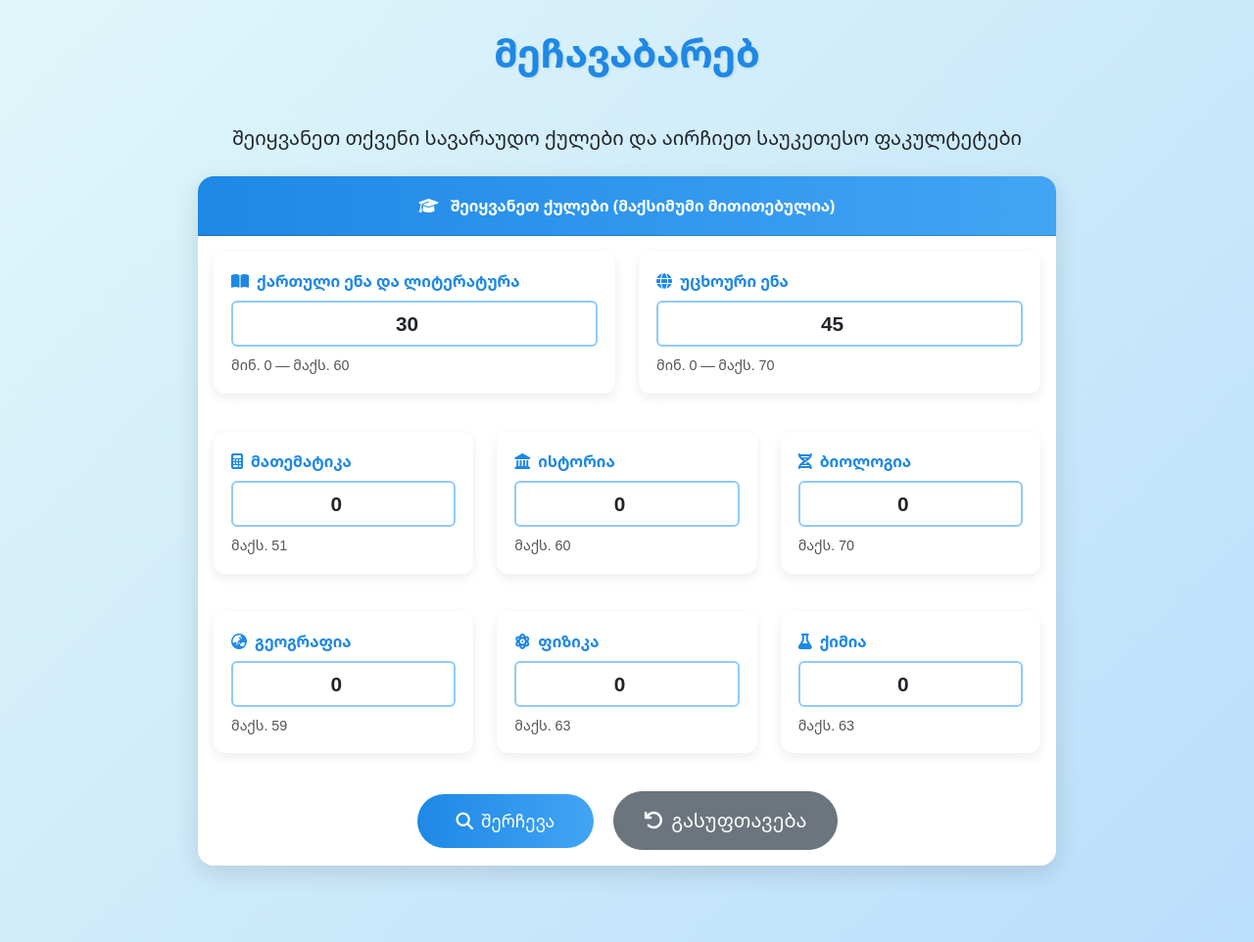
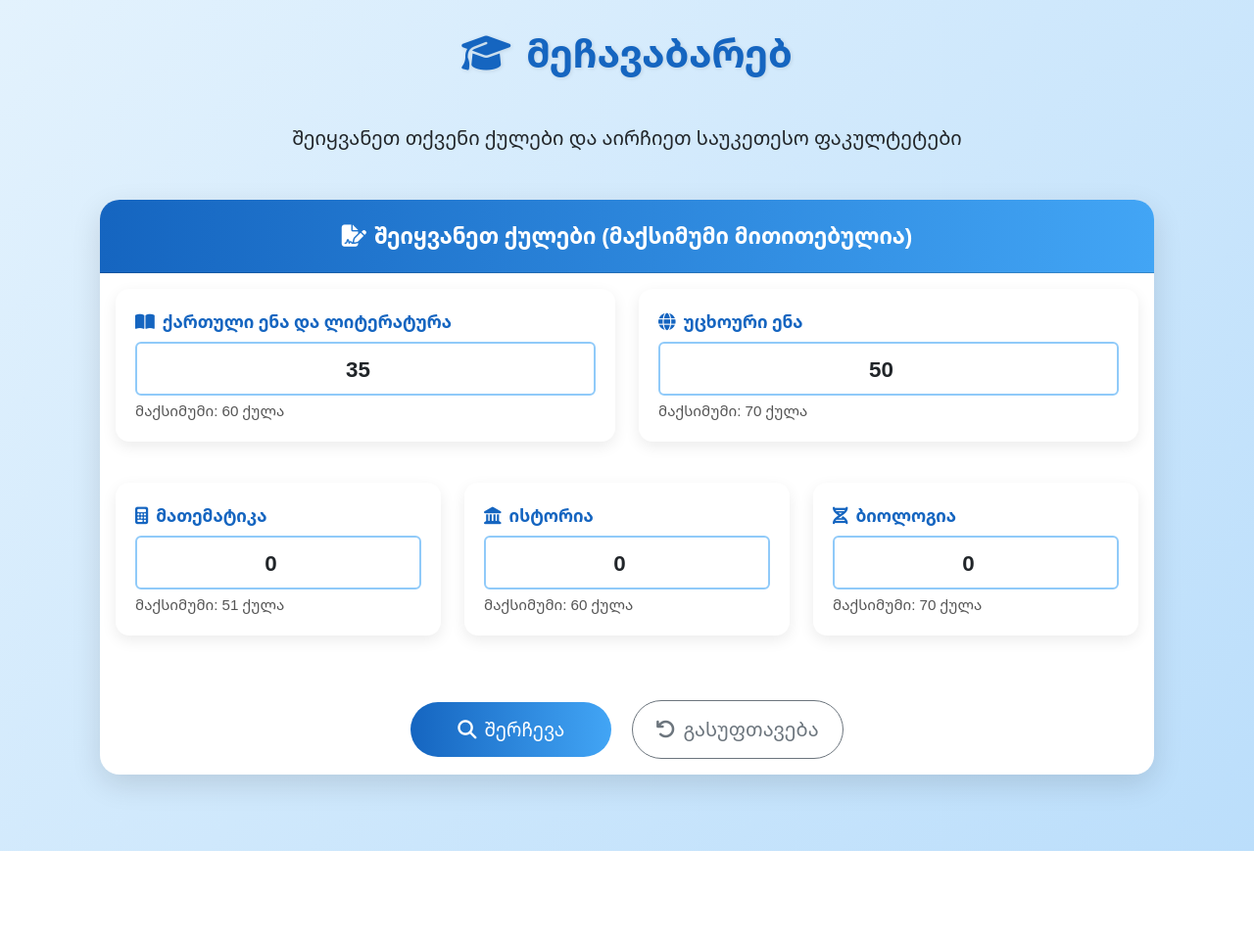
Before and after one commit to CubeCubic/mechavabareb, a Flask app: page / in a window 1280 px wide. Shown: the whole page at 98% size. After the commit the page ends 869 px from the top, so only its background shows below. Run offline with Flask 3, Linux system fonts and the light colour scheme.

Commit message:
Add files via upload

```diff
--- a/templates/index.html
+++ b/templates/index.html
@@ -7,122 +7,61 @@
     <link href="https://cdn.jsdelivr.net/npm/bootstrap@5.3.3/dist/css/bootstrap.min.css" rel="stylesheet">
     <link rel="stylesheet" href="https://cdnjs.cloudflare.com/ajax/libs/font-awesome/6.5.0/css/all.min.css">
     <style>
-        body {
-            font-family: 'Noto Sans Georgian', sans-serif;
-            background: linear-gradient(135deg, #e0f7fa, #bbdefb);
-            min-height: 100vh;
-            padding: 30px 15px;
-        }
-        .container {
-            max-width: 900px;
-        }
-        h1 {
-            color: #1e88e5;
-            font-weight: 700;
-            text-shadow: 1px 1px 3px rgba(0,0,0,0.1);
-        }
-        .card {
-            border: none;
-            border-radius: 16px;
-            box-shadow: 0 8px 25px rgba(0,0,0,0.12);
-            overflow: hidden;
-        }
-        .card-header {
-            background: linear-gradient(90deg, #1e88e5, #42a5f5);
-            color: white;
-            font-weight: 600;
-            padding: 18px;
-        }
-        .exam-card {
-            background: white;
-            border-radius: 12px;
-            padding: 18px;
-            margin-bottom: 15px;
-            box-shadow: 0 4px 12px rgba(0,0,0,0.08);
-            transition: transform 0.2s;
-        }
-        .exam-card:hover {
-            transform: translateY(-4px);
-        }
-        .form-label {
-            font-weight: 600;
-            color: #1e88e5;
-            margin-bottom: 8px;
-        }
-        .score-input {
-            font-size: 1.3rem;
-            font-weight: bold;
-            text-align: center;
-            border: 2px solid #90caf9;
-        }
-        .score-input:focus {
-            border-color: #1e88e5;
-            box-shadow: 0 0 0 0.25rem rgba(30,136,229,0.25);
-        }
-        .hint {
-            font-size: 0.9rem;
-            color: #555;
-        }
-        .btn-primary {
-            background: linear-gradient(90deg, #1e88e5, #42a5f5);
-            border: none;
-            padding: 14px 40px;
-            font-size: 1.1rem;
-            border-radius: 50px;
-            transition: all 0.3s;
-        }
-        .btn-primary:hover {
-            transform: scale(1.05);
-            box-shadow: 0 8px 20px rgba(30,136,229,0.3);
-        }
-        .btn-secondary {
-            border-radius: 50px;
-            padding: 14px 30px;
-        }
-        .result-card {
-            background: white;
-            border-radius: 16px;
-            padding: 25px;
-            margin-top: 30px;
-            box-shadow: 0 10px 30px rgba(0,0,0,0.12);
-        }
+        body { font-family: 'Noto Sans Georgian', sans-serif; background: linear-gradient(135deg, #e3f2fd, #bbdefb); min-height: 100vh; padding: 30px 15px; }
+        .container { max-width: 1100px; }
+        h1 { color: #1565c0; font-weight: 700; text-shadow: 1px 1px 4px rgba(0,0,0,0.1); }
+        .card { border: none; border-radius: 20px; box-shadow: 0 10px 30px rgba(0,0,0,0.12); overflow: hidden; }
+        .card-header { background: linear-gradient(90deg, #1565c0, #42a5f5); color: white; font-weight: 600; padding: 20px; font-size: 1.4rem; }
+        .exam-card { background: white; border-radius: 14px; padding: 20px; margin-bottom: 18px; box-shadow: 0 5px 15px rgba(0,0,0,0.08); transition: all 0.3s; }
+        .exam-card:hover { transform: translateY(-5px); box-shadow: 0 12px 25px rgba(0,0,0,0.12); }
+        .form-label { font-weight: 600; color: #1565c0; margin-bottom: 8px; font-size: 1.1rem; }
+        .score-input { font-size: 1.4rem; font-weight: bold; text-align: center; border: 2px solid #90caf9; height: 55px; }
+        .score-input:focus { border-color: #1565c0; box-shadow: 0 0 0 0.3rem rgba(21,101,192,0.2); }
+        .hint { font-size: 0.95rem; color: #555; margin-top: 4px; }
+        .btn-primary { background: linear-gradient(90deg, #1565c0, #42a5f5); border: none; padding: 14px 50px; font-size: 1.2rem; border-radius: 50px; transition: all 0.3s; }
+        .btn-primary:hover { transform: scale(1.05); box-shadow: 0 10px 25px rgba(21,101,192,0.3); }
+        .btn-outline-secondary { border-radius: 50px; padding: 14px 40px; }
+        .result-card { background: white; border-radius: 20px; padding: 30px; margin-top: 40px; box-shadow: 0 12px 35px rgba(0,0,0,0.15); }
+        .result-table th { background: #1565c0; color: white; }
+        .result-table td { vertical-align: middle; }
+        .chance-high { color: #2e7d32; font-weight: bold; }
+        .chance-medium { color: #f57c00; font-weight: bold; }
+        .chance-low { color: #c62828; font-weight: bold; }
     </style>
 </head>
 <body>
     <div class="container">
-        <h1 class="text-center mb-5">მეჩავაბარებ</h1>
-        <p class="text-center lead mb-4">შეიყვანეთ თქვენი სავარაუდო ქულები და აირჩიეთ საუკეთესო ფაკულტეტები</p>
+        <h1 class="text-center mb-5"><i class="fas fa-graduation-cap me-3"></i>მეჩავაბარებ</h1>
+        <p class="text-center lead mb-5">შეიყვანეთ თქვენი ქულები და აირჩიეთ საუკეთესო ფაკულტეტები</p>
 
         <div class="card mb-5">
             <div class="card-header text-center">
-                <i class="fas fa-graduation-cap me-2"></i> შეიყვანეთ ქულები (მაქსიმუმი მითითებულია)
+                <i class="fas fa-file-signature me-2"></i>შეიყვანეთ ქულები (მაქსიმუმი მითითებულია)
             </div>
             <div class="card-body">
                 <form method="post">
                     <div class="row g-4">
-                        <!-- Основные обязательные -->
                         <div class="col-md-6">
                             <div class="exam-card">
                                 <label class="form-label"><i class="fas fa-book-open me-2"></i>ქართული ენა და ლიტერატურა</label>
-                                <input type="number" name="georgian" class="form-control score-input" min="0" max="60" value="30" required>
-                                <div class="hint mt-2">მინ. 0 — მაქს. 60</div>
+                                <input type="number" name="georgian" class="form-control score-input" min="0" max="60" value="35" required>
+                                <div class="hint">მაქსიმუმი: 60 ქულა</div>
                             </div>
                         </div>
 
                         <div class="col-md-6">
                             <div class="exam-card">
                                 <label class="form-label"><i class="fas fa-globe me-2"></i>უცხოური ენა</label>
-                                <input type="number" name="foreign" class="form-control score-input" min="0" max="70" value="45" required>
-                                <div class="hint mt-2">მინ. 0 — მაქს. 70</div>
+                                <input type="number" name="foreign" class="form-control score-input" min="0" max="70" value="50" required>
+                                <div class="hint">მაქსიმუმი: 70 ქულა</div>
                             </div>
                         </div>
 
-                        <!-- Дополнительные (можно выбрать) -->
                         <div class="col-md-4">
                             <div class="exam-card">
                                 <label class="form-label"><i class="fas fa-calculator me-2"></i>მათემატიკა</label>
                                 <input type="number" name="math" class="form-control score-input" min="0" max="51" value="0">
-                                <div class="hint mt-2">მაქს. 51</div>
+                                <div class="hint">მაქსიმუმი: 51 ქულა</div>
                             </div>
                         </div>
 
@@ -130,7 +69,7 @@
                             <div class="exam-card">
                                 <label class="form-label"><i class="fas fa-landmark me-2"></i>ისტორია</label>
                                 <input type="number" name="history" class="form-control score-input" min="0" max="60" value="0">
-                                <div class="hint mt-2">მაქს. 60</div>
+                                <div class="hint">მაქსიმუმი: 60 ქულა</div>
                             </div>
                         </div>
 
@@ -138,41 +77,15 @@
                             <div class="exam-card">
                                 <label class="form-label"><i class="fas fa-dna me-2"></i>ბიოლოგია</label>
                                 <input type="number" name="biology" class="form-control score-input" min="0" max="70" value="0">
-                                <div class="hint mt-2">მაქს. 70</div>
+                                <div class="hint">მაქსიმუმი: 70 ქულა</div>
                             </div>
                         </div>
 
-                        <!-- Ещё несколько популярных -->
-                        <div class="col-md-4">
-                            <div class="exam-card">
-                                <label class="form-label"><i class="fas fa-globe-asia me-2"></i>გეოგრაფია</label>
-                                <input type="number" name="geography" class="form-control score-input" min="0" max="59" value="0">
-                                <div class="hint mt-2">მაქს. 59</div>
-                            </div>
-                        </div>
-
-                        <div class="col-md-4">
-                            <div class="exam-card">
-                                <label class="form-label"><i class="fas fa-atom me-2"></i>ფიზიკა</label>
-                                <input type="number" name="physics" class="form-control score-input" min="0" max="63" value="0">
-                                <div class="hint mt-2">მაქს. 63</div>
-                            </div>
-                        </div>
-
-                        <div class="col-md-4">
-                            <div class="exam-card">
-                                <label class="form-label"><i class="fas fa-flask me-2"></i>ქიმია</label>
-                                <input type="number" name="chemistry" class="form-control score-input" min="0" max="63" value="0">
-                                <div class="hint mt-2">მაქს. 63</div>
-                            </div>
-                        </div>
-
-                        <!-- Кнопки -->
-                        <div class="col-12 text-center mt-4">
-                            <button type="submit" class="btn btn-primary btn-lg me-3">
+                        <div class="col-12 text-center mt-5">
+                            <button type="submit" class="btn btn-primary btn-lg px-5 me-3">
                                 <i class="fas fa-search me-2"></i>შერჩევა
                             </button>
-                            <button type="button" class="btn btn-secondary btn-lg" onclick="document.querySelector('form').reset()">
+                            <button type="button" class="btn btn-outline-secondary btn-lg px-4" onclick="document.querySelector('form').reset()">
                                 <i class="fas fa-undo me-2"></i>გასუფთავება
                             </button>
                         </div>
@@ -181,12 +94,37 @@
             </div>
         </div>
 
-        <!-- Здесь будет блок результатов (пока пустой, добавим позже) -->
-        <div id="results" class="mt-5"></div>
+        {% if results %}
+        <div class="result-card">
+            <h3 class="text-center mb-4"><i class="fas fa-trophy me-2"></i>თქვენი საუკეთესო ვარიანტები</h3>
+            <div class="table-responsive">
+                <table class="table result-table table-hover">
+                    <thead>
+                        <tr>
+                            <th>ფაკულტეტი</th>
+                            <th>კოდი</th>
+                            <th>ადგილები</th>
+                            <th>ბალი</th>
+                            <th>შანსი</th>
+                        </tr>
+                    </thead>
+                    <tbody>
+                        {% for r in results %}
+                        <tr>
+                            <td><strong>{{ r.program }}</strong></td>
+                            <td>{{ r.uni_code }}</td>
+                            <td>{{ r.places }}</td>
+                            <td><strong>{{ r.total }}</strong></td>
+                            <td class="{% if 'ძალიან მაღალი' in r.chance %}chance-high{% elif 'მაღალი' in r.chance %}chance-medium{% else %}chance-low{% endif %}">
+                                {{ r.chance }}
+                            </td>
+                        </tr>
+                        {% endfor %}
+                    </tbody>
+                </table>
+            </div>
+        </div>
+        {% endif %}
     </div>
-
-    <script>
-        // Можно добавить JS-логику позже, пока форма отправляется на сервер
-    </script>
 </body>
 </html>
```
